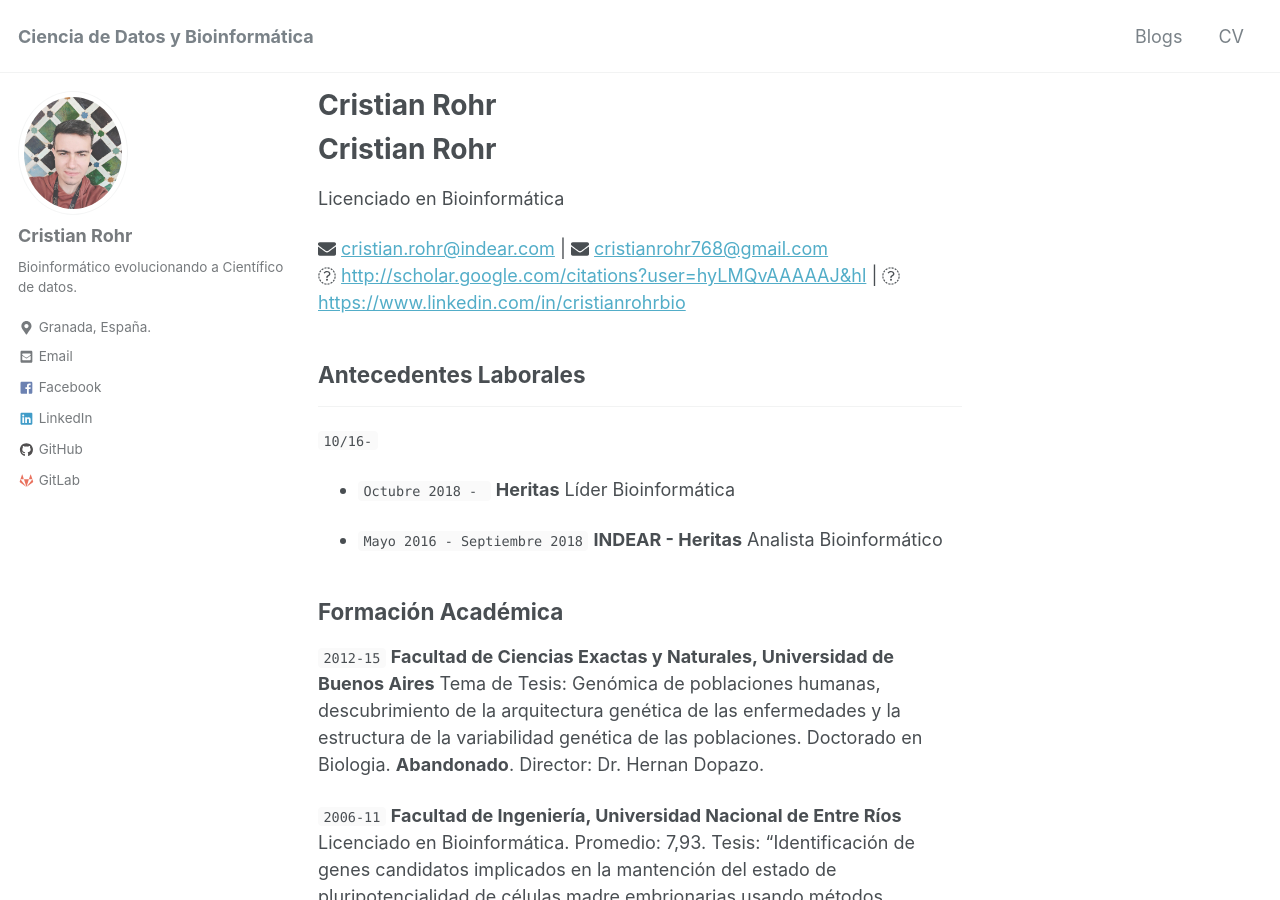
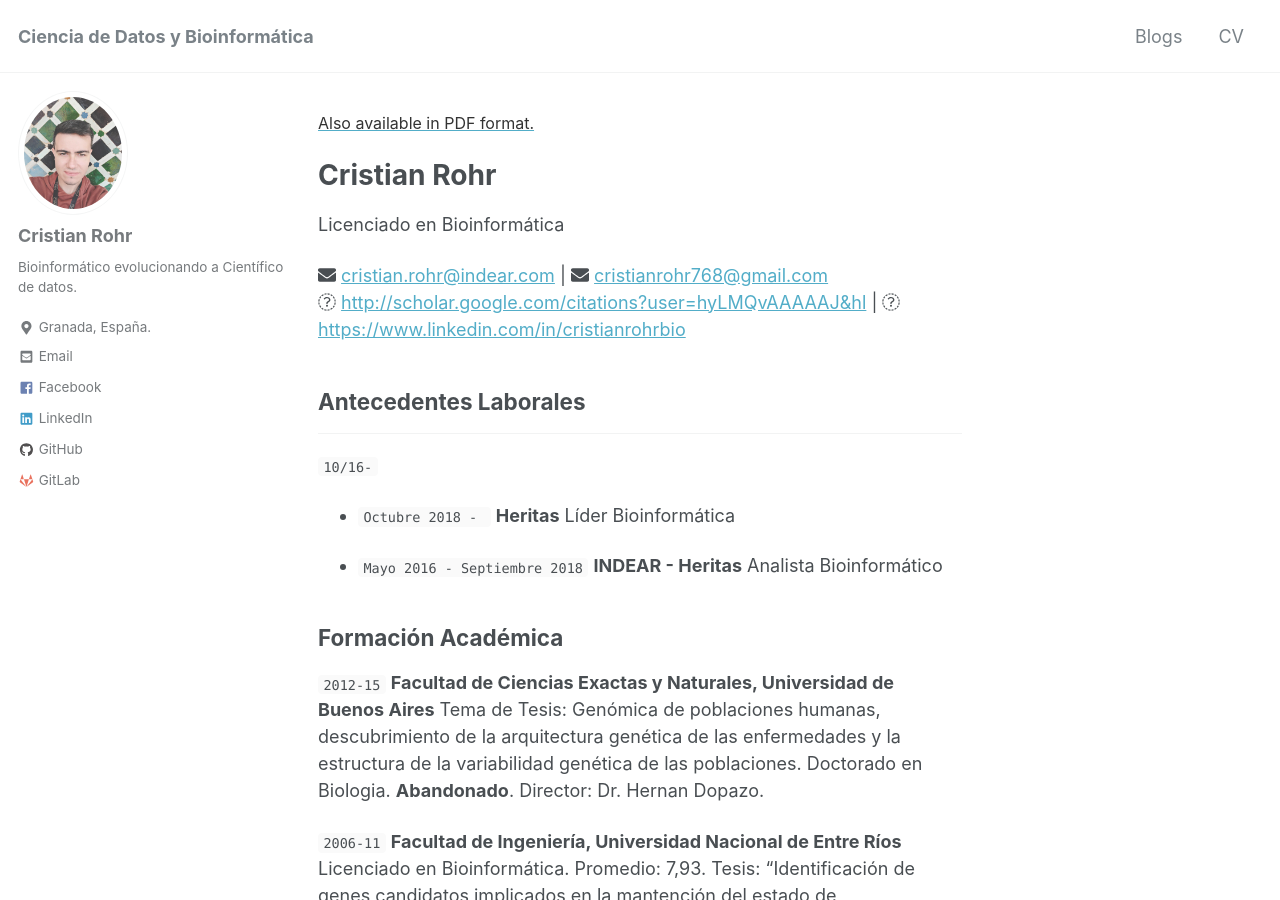
Before and after one commit to cristianrohr/cristianrohrwebold, a Jekyll site: the page built from _pages/cv.md, in a window 1280 px wide and 900 px high. Built offline with Jekyll 4.4.1, drawn with Linux system fonts in a browser that asks for light colours; nearby versions of some CDN libraries; comment, search, counter and statistics services are not loaded; our own code applies the rules of GitHub Pages for plain Markdown files; some of the changed lines change nothing that is shown.

Commit message:
agregado CV pdf

```diff
--- a/_config.yml
+++ b/_config.yml
@@ -21,7 +21,7 @@
 name                     : "Cristian Rohr"
 description              : "Bioinformático evolucionando a Científico de Datos."
 url                      : "https://cristianrohr.github.io" # the base hostname & protocol for your site e.g. "https://mmistakes.github.io"
-baseurl                  : # the subpath of your site, e.g. "/blog"
+baseurl                  : "/cristianrohr.github.io" # the subpath of your site, e.g. "/blog"
 repository               : "cristianrohr/cristianrohr.github.io" # GitHub username/repo-name e.g. "mmistakes/minimal-mistakes"
 teaser                   : # path of fallback teaser image, e.g. "/assets/images/500x300.png"
 # breadcrumbs            : false # true, false (default)
--- a/_pages/cv.md
+++ b/_pages/cv.md
@@ -4,6 +4,8 @@
 author_profile: true
 comments: true
 ---
+
+<a style="line-height: 1.5;" href="https://www.cristianrohr.github.io/CR-cv.pdf"><span style="color: #333333;"><span style="font-size: medium;">Also available in PDF format.</span></span></a>
 
 # Cristian Rohr
 Licenciado en Bioinformática
```
Also changed, not shown: 1 other file.
